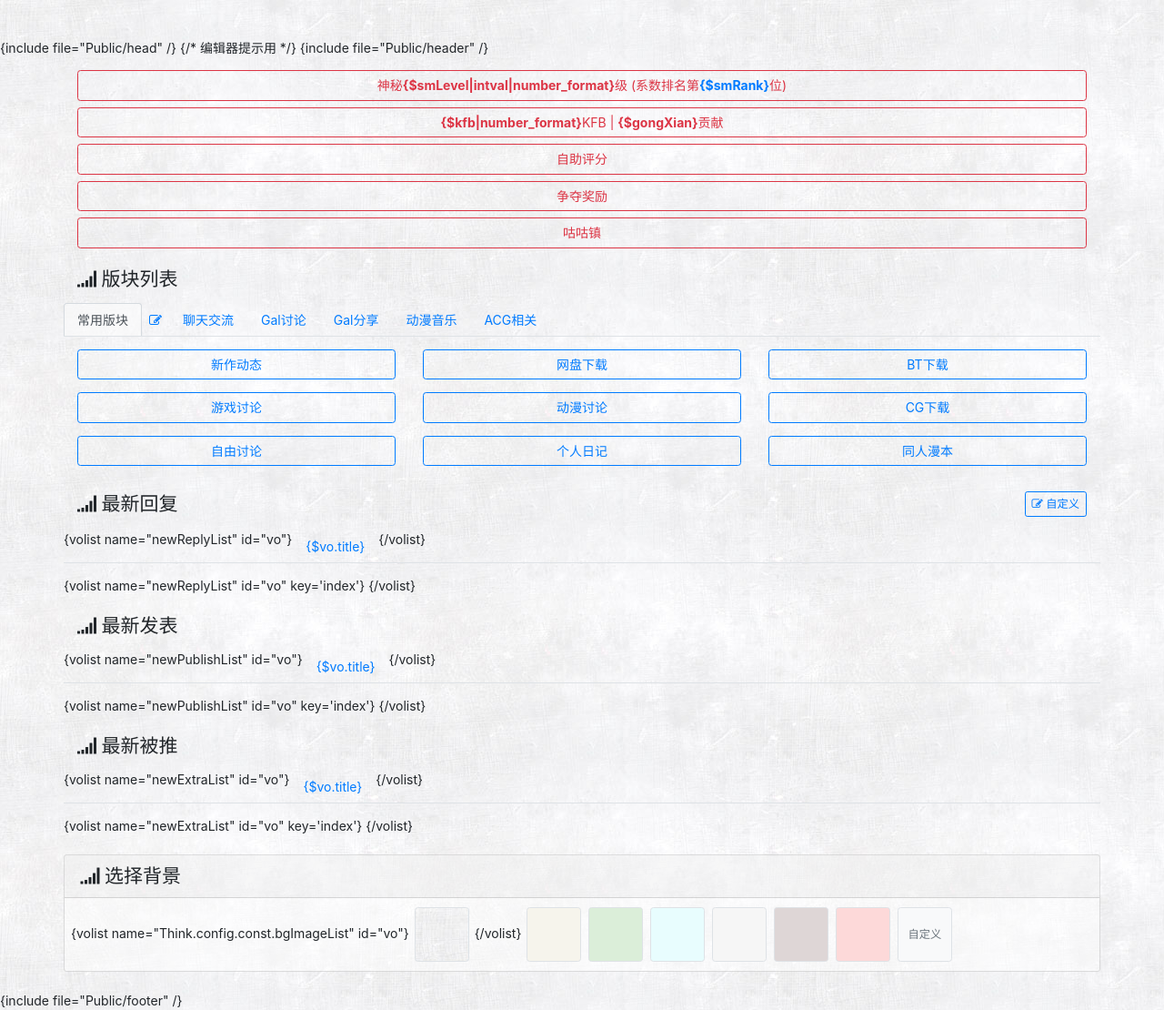
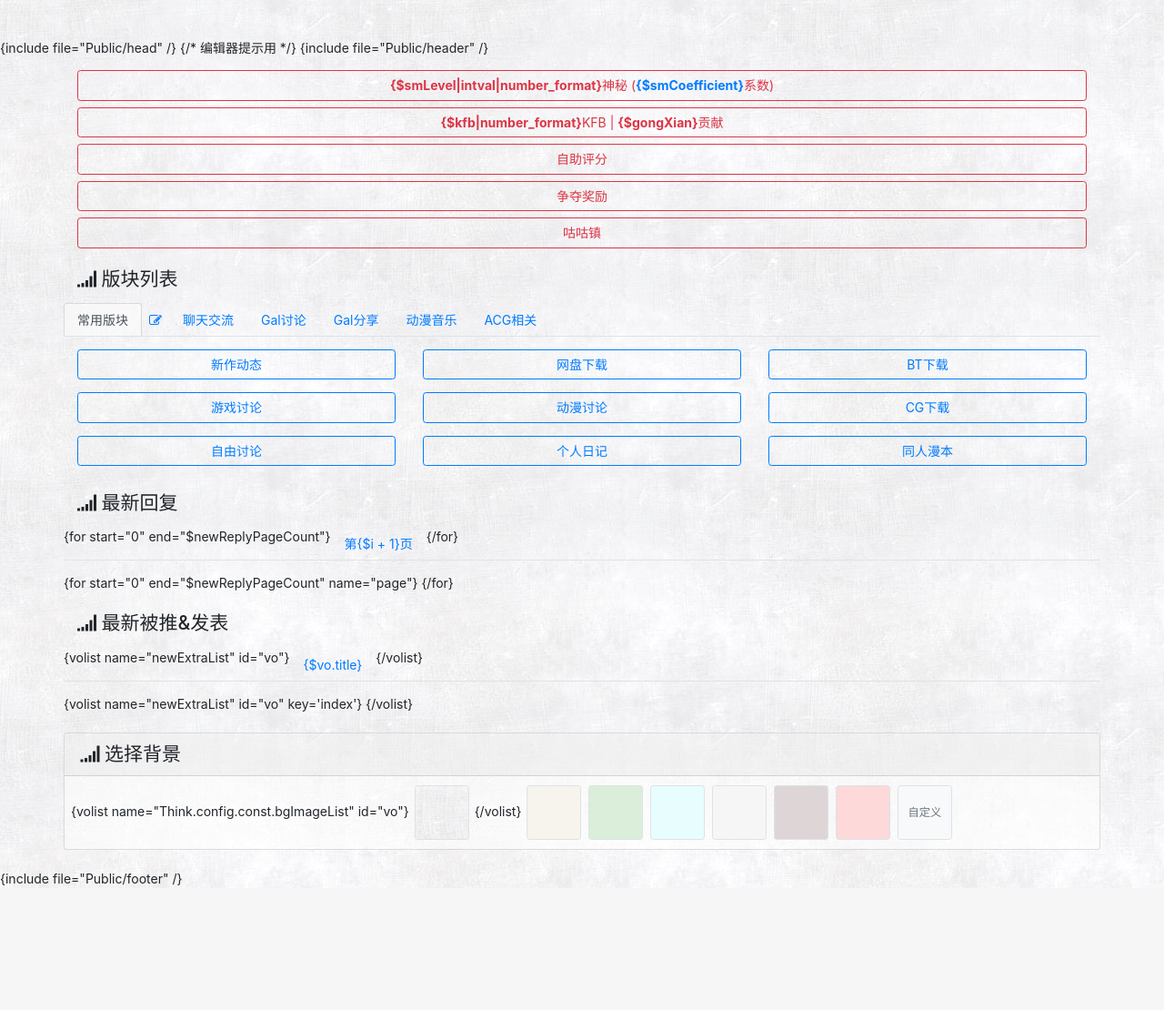
Before and after one commit to miaolapd/KfMobile, a PHP site: page /DbName/application/view/Index/index.html in a window 1280 px wide. Shown: the whole page at 91% size. After the commit the page ends 975 px from the top, so only its background shows below. Run offline with PHP 8.4, Linux system fonts and the light colour scheme.

Commit message:
适配改版后的首页

```diff
--- a/application/config.php
+++ b/application/config.php
@@ -5,7 +5,7 @@
     // +----------------------------------------------------------------------
 
     // 应用版本号
-    'app_version' => '5.2',
+    'app_version' => '5.3',
     // 反向代理的KF目标域名
     'proxy_domain' => 'https://www.9shenmi.com/',
     // 注册页面反向代理的KF目标域名
--- a/application/view/Index/index.html
+++ b/application/view/Index/index.html
@@ -17,8 +17,8 @@
   <!-- 功能区 -->
   <section class="mb-4">
     <a class="btn btn-outline-danger btn-block" href="{:url('GrowUp/index')}" title="{$smTips}"
-      data-smlevel="{$smLevel}" data-smrank="{$smRank}">
-      神秘<b>{$smLevel|intval|number_format}</b>级 (系数排名第<b class="text-primary">{$smRank}</b>位)
+      data-smlevel="{$smLevel}" data-smcoefficient="{$smCoefficient}" data-smrank="{$smRank}">
+      <b>{$smLevel|intval|number_format}</b>神秘 (<b class="text-primary">{$smCoefficient}</b>系数)
     </a>
     <a class="btn btn-outline-danger btn-block" data-kfb="{$kfb}" data-gongxian="{$gongXian}" href="javascript:;" title="网站虚拟货币">
       <b>{$kfb|number_format}</b>KFB | <b>{$gongXian}</b>贡献
@@ -219,75 +219,48 @@
       <span>
         <i class="fa fa-signal" aria-hidden="true"></i> 最新回复
       </span>
-
-      <a class="btn btn-outline-primary btn-sm px-2 ml-auto edit-index-layout-btn" href="{:url('Index/layout')}" title="自定义首页布局" aria-label="自定义首页布局">
-        <i class="fa fa-edit" aria-hidden="true"></i> 自定义
-      </a>
     </h4>
 
     <!-- 最新回复 Tab -->
     <ul class="col-12 nav nav-tabs mb-3" role="tablist">
-      {volist name="newReplyList" id="vo"}
+      {for start="0" end="$newReplyPageCount"}
       <li class="nav-item">
-        <a class="nav-link {eq name='i' value='1'}active{/eq}" data-toggle="tab" href="#newReplyPanel{$i}" role="tab"
-           aria-controls="newReplyPanel{$i}">{$vo.title}</a>
+        <a class="nav-link {eq name='i' value='0'}active{/eq}" data-toggle="tab" href="#newReplyPanel{$i + 1}" role="tab"
+           aria-controls="newReplyPanel{$i + 1}">第{$i + 1}页</a>
       </li>
-      {/volist}
+      {/for}
     </ul>
 
     <!-- 最新回复 Panel -->
     <div class="col-12 tab-content px-0">
-      {volist name="newReplyList" id="vo" key='index'}
-      <ul class="tab-pane list-group {eq name='index' value='1'}active{/eq}" id="newReplyPanel{$index}" role="tabpanel">
-        {volist name="vo['data']" id="link"}
+      {for start="0" end="$newReplyPageCount" name="page"}
+      <ul class="tab-pane list-group {eq name='page' value='0'}active{/eq}" id="newReplyPanel{$page + 1}" role="tabpanel">
+        {for start="0" end="$newReplyPerPageNum"}
+        {assign name="index" value="$i + ($page * $newReplyPerPageNum)" /}
+        {if condition="$index < count($newReplyList)"}
+        {assign name="link" value="$newReplyList[$index]" /}
         <li class="list-group-item thread-link-group">
-          <a class="thread-link" href="{$link.threadUrl}" title="《{$link.threadTitle}》">{$link.threadTitle}</a>
+          <a class="thread-link" href="{$link.threadUrl}" title="《{$link.threadTitle}》" data-author="{$link.threadAuthor}"
+             data-reply-num="{$link.threadReplyNum}">
+            <span class="badge badge-secondary">{$link.threadForumName}</span>
+            {$link.threadTitle}
+          </a>
           <a class="thread-link-jump" href="{$link.threadUrl}/page/e#a">{$link.threadTime}</a>
         </li>
-        {/volist}
+        {/if}
+        {/for}
       </ul>
-      {/volist}
+      {/for}
     </div>
   </section>
 
-  <!-- 最新发表 -->
+  <!-- 最新发表 && 最新被推 & 内部管理 -->
   <section class="row mb-4">
     <h4 class="col-12 mb-3">
-      <i class="fa fa-signal" aria-hidden="true"></i> 最新发表
+      <i class="fa fa-signal" aria-hidden="true"></i> 最新被推&发表
     </h4>
 
-    <!-- 最新发表 Tab -->
-    <ul class="col-12 nav nav-tabs mb-3" role="tablist">
-      {volist name="newPublishList" id="vo"}
-      <li class="nav-item">
-        <a class="nav-link {eq name='i' value='1'}active{/eq}" data-toggle="tab" href="#newPublishPanel{$i}" role="tab"
-           aria-controls="newPublishPanel{$i}">{$vo.title}</a>
-      </li>
-      {/volist}
-    </ul>
-
-    <!-- 最新发表 Panel -->
-    <div class="col-12 tab-content px-0">
-      {volist name="newPublishList" id="vo" key='index'}
-      <ul class="tab-pane list-group {eq name='index' value='1'}active{/eq}" id="newPublishPanel{$index}" role="tabpanel">
-        {volist name="vo['data']" id="link"}
-        <li class="list-group-item thread-link-group">
-          <a class="thread-link" href="{$link.threadUrl}" title="《{$link.threadTitle}》">{$link.threadTitle}</a>
-          <a class="thread-link-jump" href="{$link.threadUrl}/page/e#a">{$link.threadTime}</a>
-        </li>
-        {/volist}
-      </ul>
-      {/volist}
-    </div>
-  </section>
-
-  <!-- 最新被推 & 内部管理 -->
-  <section class="row mb-4">
-    <h4 class="col-12 mb-3">
-      <i class="fa fa-signal" aria-hidden="true"></i> 最新被推
-    </h4>
-
-    <!-- 最新被推 & 内部管理 Tab -->
+    <!-- 最新发表 && 最新被推 & 内部管理 Tab -->
     <ul class="col-12 nav nav-tabs mb-3 {eq name=':count($newExtraList)' value='1'}d-none{/eq}" role="tablist">
       {volist name="newExtraList" id="vo"}
       <li class="nav-item">
@@ -297,7 +270,7 @@
       {/volist}
     </ul>
 
-    <!-- 最新被推 & 内部管理 Panel -->
+    <!-- 最新发表 && 最新被推 & 内部管理 Panel -->
     <div class="col-12 tab-content px-0">
       {volist name="newExtraList" id="vo" key='index'}
       <ul class="tab-pane list-group {eq name='index' value='1'}active{/eq}" id="newExtraPanel{$index}" role="tabpanel">
```
Also changed, not shown: application/responser/Index.php (+64 -67 lines), public/static/src/js/module/index.js (+11 -10 lines), public/static/dist/js/app.js, public/static/dist/js/app.min.js, 3 other files.
